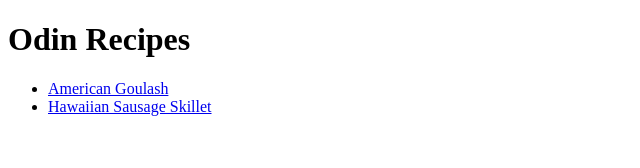
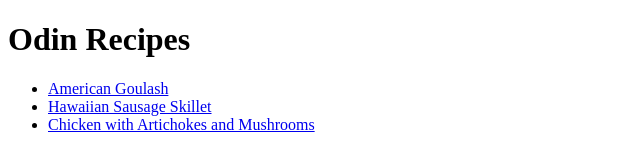
Before and after one commit to sakbob/odin-recipes, a plain HTML site: page index.html in a window 1280 px wide. Shown: the whole page, without its empty margins (0-640 px from the left). Drawn offline with Linux system fonts and the light colour scheme.

Commit message:
Update link to chicken-with-artichokes-and-mushrooms.html

```diff
--- a/index.html
+++ b/index.html
@@ -10,6 +10,7 @@
         <ul>
             <li><a href = "./recipes/american-goulash.html">American Goulash</a></li>
             <li><a href = "./recipes/hawaiian-sausage-skillet.html">Hawaiian Sausage Skillet</a></li>
+            <li><a href = "./recipes/chicken-with-artichokes-and-mushrooms.html">Chicken with Artichokes and Mushrooms</a></li>
         </ul>
     </body>
 </html>
```
